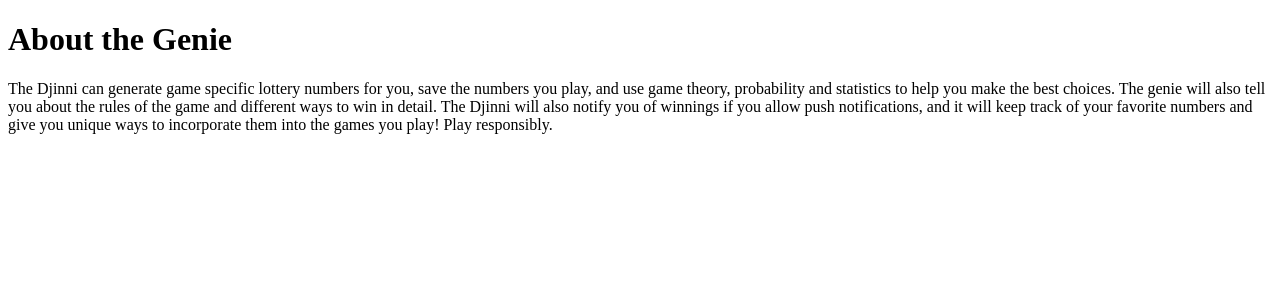
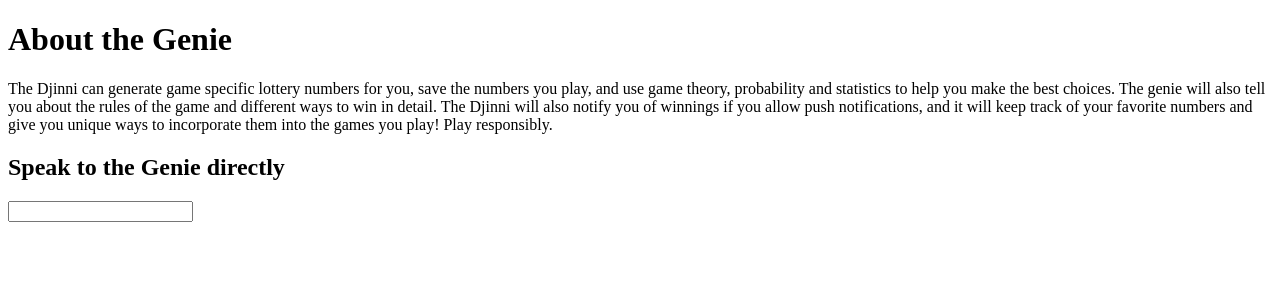
Before and after one commit to XamSP/The-Lottery-Genie-Angular, an Angular app: page /about in a window 1280 px wide. Shown: the top 300 px of the page. Built offline with nearby package versions, Linux system fonts and the light colour scheme.

Commit message:
fixed about page up

```diff
--- a/src/app/my-about/my-about.component.html
+++ b/src/app/my-about/my-about.component.html
@@ -9,4 +9,6 @@
   allow push notifications, and it will keep track of your favorite numbers and give you unique ways to incorporate
   them into the games you play! Play responsibly.
 </p>
-<!-- <app-my-genie-name></app-my-genie-name> -->
+
+<h2> Speak to the Genie directly</h2>
+<app-my-genie-name></app-my-genie-name>
--- a/src/app/my-about/my-about.component.ts
+++ b/src/app/my-about/my-about.component.ts
@@ -13,8 +13,5 @@ export class MyAboutComponent implements OnInit {
   ngOnInit() {
   }
 
-  goToAbout() {
-    this.router.navigate(['/about']);
-  }
 
 }
--- a/src/app/my-home/my-home.component.ts
+++ b/src/app/my-home/my-home.component.ts
@@ -16,8 +16,9 @@ export class MyHomeComponent implements OnInit {
   ngOnInit() {
   }
 
-  goToHome() {
-    this.router.navigate(['/home']);
+  goToAbout() {
+    this.router.navigate(['/about']);
   }
 
+
 }
```
